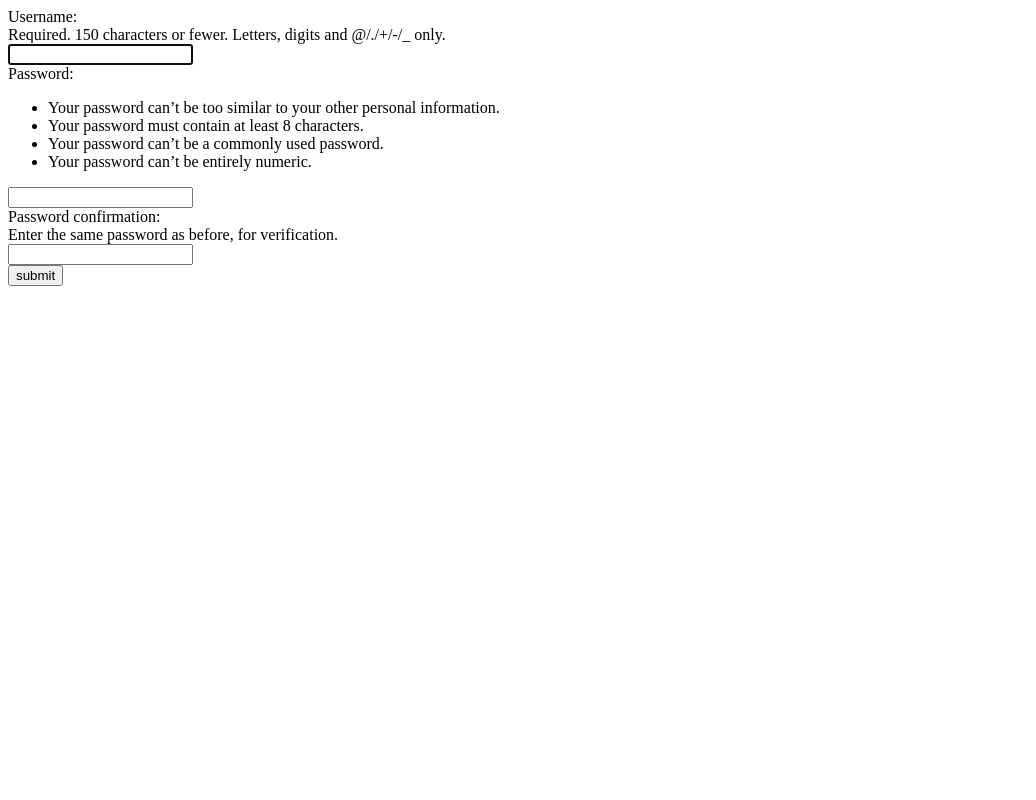
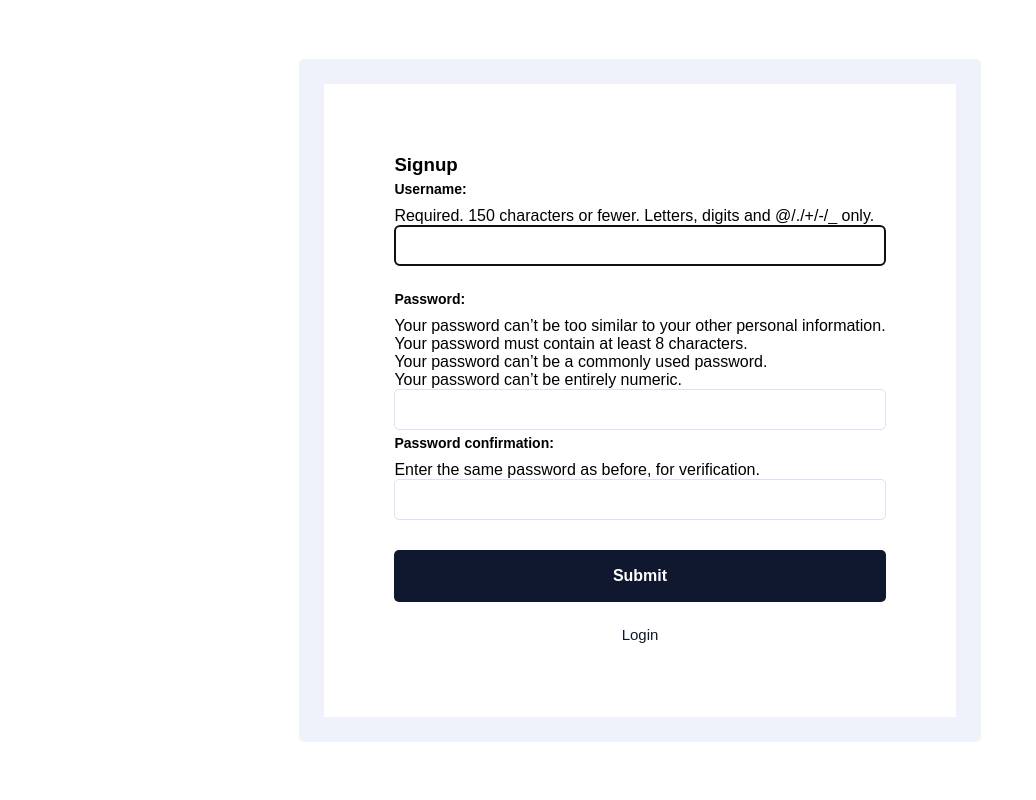
Before and after one commit to MorsiYoucef/Auth_Django, a Django app: page /signup/ in a window 1280 px wide. Shown: the whole page, without its empty margins (0-1036 px from the left). Run offline with Django 5.2, Linux system fonts and the light colour scheme.

Commit message:
new commit

```diff
--- /dev/null
+++ b/loginsignup/base/static/css/style.css
@@ -0,0 +1,74 @@
+*{
+ padding: 0;
+ margin: 0;
+ box-sizing: border-box;
+ font-family: 'Mulish', sans-serif;
+ transition: 0.3s all ease-in-out;
+}
+body{
+display: flex;
+justify-content: center;
+align-items: center;
+height: 100vh;
+background-color: #fff;
+}
+.shadow-wrap{
+ border-radius: 5px;
+ padding: 25px;
+ background-color:#F0F2FB;
+}
+.form-wrap{
+ background-color: #fff;
+padding: 70px;
+}
+.form-wrap form *{
+ display: block;
+ width: 100%;
+}
+.form-wrap form label{
+margin-bottom: 5px;
+font-size: 14px;
+font-weight: 700;
+line-height: 26px;
+}
+.form-wrap form input{
+padding: 12px 20px;
+border-radius: 5px;
+border: 1px solid #DAE1F5;
+background: #FFF;
+color: #545D7A;
+}
+#id_username{
+ margin-bottom: 20px;
+}
+.form-wrap button{
+ border-radius: 5px;
+background: #10182F;
+color: #FFF;
+cursor: pointer;
+text-align: center;
+font-size: 16px;
+padding: 12px 68px;
+font-weight: 700;
+border: 1px solid transparent;
+margin-top: 30px;
+line-height: 26px;
+}
+.signup-link{
+ color: #10182F;
+ font-size: 15px;
+ margin-top: 20px;
+ text-align: center;
+ line-height: 25px;
+ display: block;
+text-decoration: none;
+}
+.signup-link:hover{
+ text-decoration: underline;
+}
+.form-wrap button:hover{
+ background-color: #fff;
+ color: #10182F;
+ border-color: #10182F;
+
+}
--- a/loginsignup/base/templates/base.html
+++ b/loginsignup/base/templates/base.html
@@ -4,6 +4,8 @@
     <meta charset="UTF-8">
     <meta name="viewport" content="width=device-width, initial-scale=1.0">
     <title>Login Registration Demo</title>
+    {% load static %}
+    <link rel="stylesheet" href="{% static "css/style.css" %}">
 </head>
 <body>
     {% block content %}{% endblock content %}
--- a/loginsignup/base/templates/home.html
+++ b/loginsignup/base/templates/home.html
@@ -1,4 +1,5 @@
 {% extends "base.html" %}
 {% block content %}
 home page
+<a href="{% url "base:logout" %}">logout</a>
 {% endblock content %}
--- a/loginsignup/base/templates/registration/signup.html
+++ b/loginsignup/base/templates/registration/signup.html
@@ -1,8 +1,14 @@
 {% extends "base.html" %}
 {% block content %}
+<div class="shadow-wrap">
+ <div class="form-wrap">
+  <h3>Signup </h3>
 <form method="POST">
-  {% csrf_token %}
-  {{form }}
-  <button type="submit">submit</button>
+ {% csrf_token %}
+ {{form}}
+ <button type="submit">Submit</button>
 </form>
+<a class="signup-link" href="{% url "base:login" %}">Login</a>
+</div>
+</div>
 {% endblock content %}
--- a/loginsignup/base/urls.py
+++ b/loginsignup/base/urls.py
@@ -1,10 +1,12 @@
 from .views import authView,home
+from django.contrib.auth import views as auth_views, logout
 from django.urls import path,include
 from django.contrib.auth.views import LogoutView
 
 
 urlpatterns = [
      path("", home, name="home"),
+     path("logout/",logout, name="logout"),
      path("signup/", authView, name="authView"),
      path("accounts/", include("django.contrib.auth.urls")),
 
--- a/loginsignup/base/views.py
+++ b/loginsignup/base/views.py
@@ -1,6 +1,7 @@
 from django.shortcuts import render, redirect
 from django.contrib.auth.forms import UserCreationForm
 from django.contrib.auth.decorators import login_required
+from django.contrib.auth import logout
 
 
 
@@ -10,15 +11,19 @@ def home(request):
     return render(request, "home.html", {})
 
 def authView(request):
+    form = UserCreationForm(request.POST or None)  # Initialize form for both GET and POST
+
     if request.method == 'POST':
-        form = UserCreationForm(request.POST or None)
         if form.is_valid():
             form.save()
-            return redirect("")
-    else:
-        form = UserCreationForm()
-        return render(request, "registration/signup.html", {"form": form})
+            return redirect("base:login")  # Redirect to login page after successful registration
 
+    # Render the form whether it’s a GET request or an invalid POST request
+    return render(request, "registration/signup.html", {"form": form})
+
+
+def logout_view(request):
+    logout(request)
 # def authView(request):
 #     form = UserCreationForm()
 #     return render(request, "registration/signup.html", {"form": form})
--- a/loginsignup/loginsignup/urls.py
+++ b/loginsignup/loginsignup/urls.py
@@ -17,8 +17,10 @@ Including another URLconf
 
 from django.contrib import admin
 from django.urls import path,include
+from django.conf import settings
+from django.conf.urls.static import static
 
 urlpatterns = [
     path("admin/", admin.site.urls),
     path("", include(("base.urls", "base"),"base"))
-]
+] + static(settings.STATIC_URL)
```
Also changed, not shown: loginsignup/base/templates/registration/login.html (+9 -3 lines), loginsignup/db.sqlite3.
